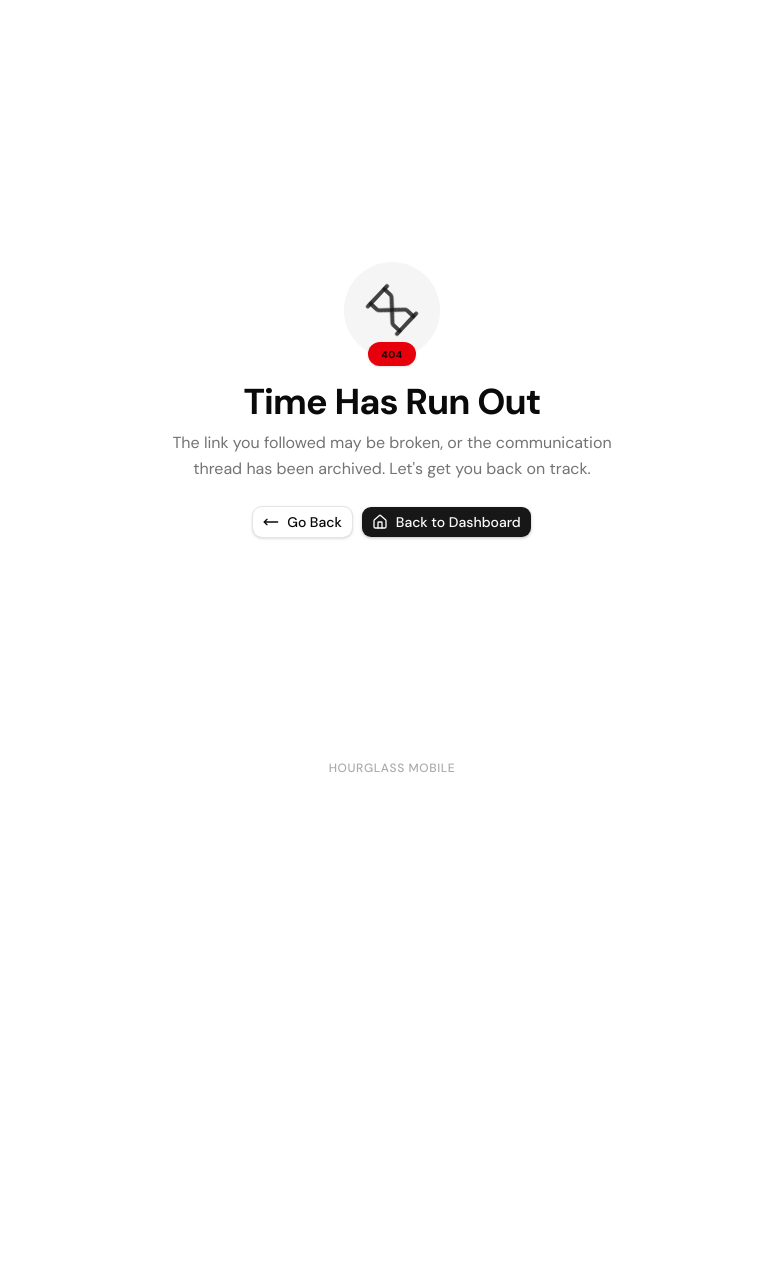
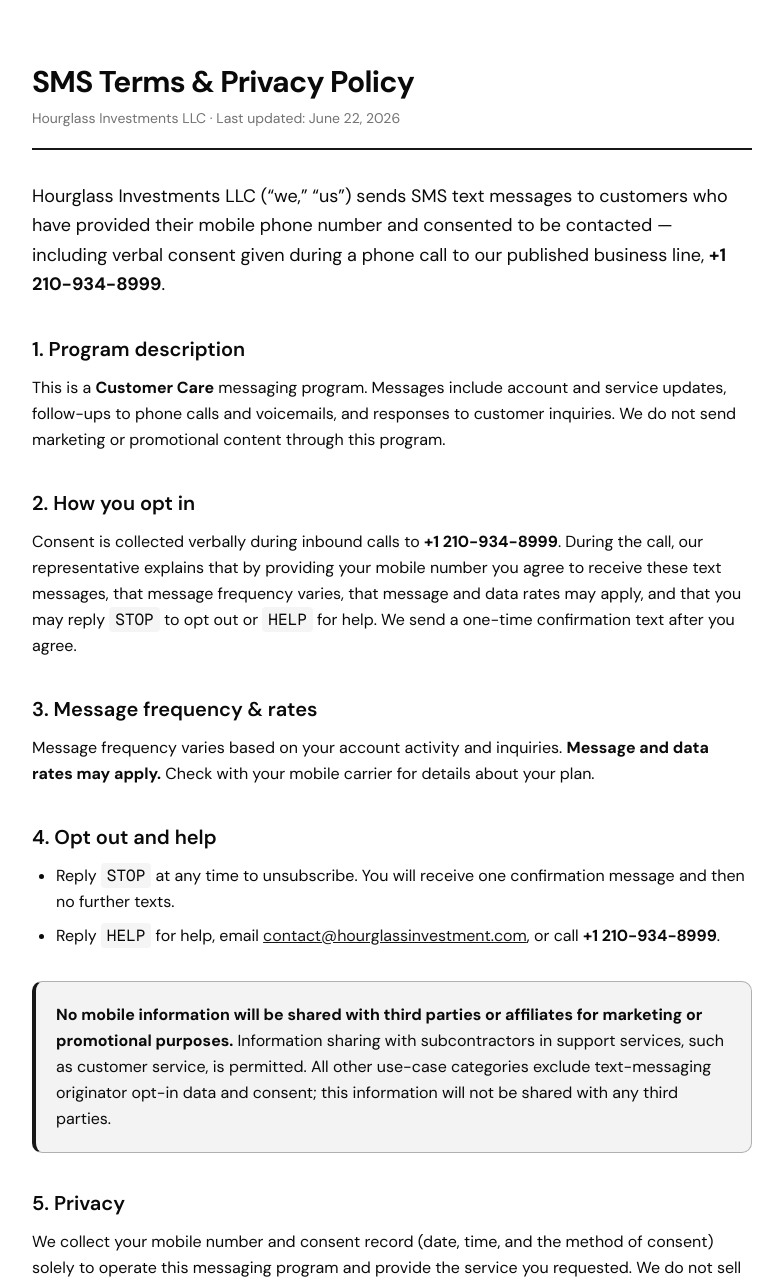
Before and after one commit to Jhovanie14/hourglass-mobile, a Next.js app: page /sms-terms in a window 1280 px wide. Before the commit this address had no page. Shown: the top 1285 px of the page, without its empty margins (248-1031 px from the left). Before the commit the page ends 800 px from the top, so only its background shows below. Built offline with nearby package versions, Linux system fonts and the light colour scheme.

Commit message:
feat: public SMS terms & privacy page for 10DLC campaign

```diff
--- /dev/null
+++ b/app/sms-terms/page.tsx
@@ -0,0 +1,130 @@
+import type { Metadata } from "next"
+
+export const metadata: Metadata = {
+  title: "SMS Terms & Privacy Policy | Hourglass Investments LLC",
+  description:
+    "SMS/text messaging terms, consent, and privacy policy for Hourglass Investments LLC.",
+}
+
+// Contact details surfaced to carriers during 10DLC review — must stay real & reachable.
+const CONTACT_PHONE = "+1 210-934-8999"
+const CONTACT_EMAIL = "contact@hourglassinvestment.com"
+
+export default function SmsTermsPage() {
+  return (
+    <main className="mx-auto max-w-3xl px-6 py-16 text-foreground">
+      <header className="border-b-2 border-primary pb-5">
+        <h1 className="text-3xl font-bold tracking-tight">
+          SMS Terms &amp; Privacy Policy
+        </h1>
+        <p className="mt-2 text-sm text-muted-foreground">
+          Hourglass Investments LLC &middot; Last updated: June 22, 2026
+        </p>
+      </header>
+
+      <p className="mt-8 text-lg leading-relaxed">
+        Hourglass Investments LLC (&ldquo;we,&rdquo; &ldquo;us&rdquo;) sends SMS text
+        messages to customers who have provided their mobile phone number and consented to
+        be contacted &mdash; including verbal consent given during a phone call to our
+        published business line, <strong>{CONTACT_PHONE}</strong>.
+      </p>
+
+      <section className="mt-9 space-y-3">
+        <h2 className="text-xl font-semibold">1. Program description</h2>
+        <p className="leading-relaxed">
+          This is a <strong>Customer Care</strong> messaging program. Messages include
+          account and service updates, follow-ups to phone calls and voicemails, and
+          responses to customer inquiries. We do not send marketing or promotional content
+          through this program.
+        </p>
+      </section>
+
+      <section className="mt-9 space-y-3">
+        <h2 className="text-xl font-semibold">2. How you opt in</h2>
+        <p className="leading-relaxed">
+          Consent is collected verbally during inbound calls to{" "}
+          <strong>{CONTACT_PHONE}</strong>. During the call, our representative explains
+          that by providing your mobile number you agree to receive these text messages,
+          that message frequency varies, that message and data rates may apply, and that
+          you may reply <code className="rounded bg-muted px-1.5 py-0.5">STOP</code> to opt
+          out or <code className="rounded bg-muted px-1.5 py-0.5">HELP</code> for help. We
+          send a one-time confirmation text after you agree.
+        </p>
+      </section>
+
+      <section className="mt-9 space-y-3">
+        <h2 className="text-xl font-semibold">3. Message frequency &amp; rates</h2>
+        <p className="leading-relaxed">
+          Message frequency varies based on your account activity and inquiries.{" "}
+          <strong>Message and data rates may apply.</strong> Check with your mobile carrier
+          for details about your plan.
+        </p>
+      </section>
+
+      <section className="mt-9 space-y-3">
+        <h2 className="text-xl font-semibold">4. Opt out and help</h2>
+        <ul className="list-disc space-y-2 pl-6 leading-relaxed">
+          <li>
+            Reply <code className="rounded bg-muted px-1.5 py-0.5">STOP</code> at any time
+            to unsubscribe. You will receive one confirmation message and then no further
+            texts.
+          </li>
+          <li>
+            Reply <code className="rounded bg-muted px-1.5 py-0.5">HELP</code> for help,
+            email{" "}
+            <a className="text-primary underline" href={`mailto:${CONTACT_EMAIL}`}>
+              {CONTACT_EMAIL}
+            </a>
+            , or call <strong>{CONTACT_PHONE}</strong>.
+          </li>
+        </ul>
+      </section>
+
+      <div className="mt-8 rounded-lg border border-primary/30 border-l-4 border-l-primary bg-primary/5 p-5">
+        <p className="leading-relaxed">
+          <strong>
+            No mobile information will be shared with third parties or affiliates for
+            marketing or promotional purposes.
+          </strong>{" "}
+          Information sharing with subcontractors in support services, such as customer
+          service, is permitted. All other use-case categories exclude text-messaging
+          originator opt-in data and consent; this information will not be shared with any
+          third parties.
+        </p>
+      </div>
+
+      <section className="mt-9 space-y-3">
+        <h2 className="text-xl font-semibold">5. Privacy</h2>
+        <p className="leading-relaxed">
+          We collect your mobile number and consent record (date, time, and the method of
+          consent) solely to operate this messaging program and provide the service you
+          requested. We do not sell your information. For questions about how we handle
+          your data, contact{" "}
+          <a className="text-primary underline" href={`mailto:${CONTACT_EMAIL}`}>
+            {CONTACT_EMAIL}
+          </a>
+          .
+        </p>
+      </section>
+
+      <section className="mt-9 space-y-3">
+        <h2 className="text-xl font-semibold">6. Contact</h2>
+        <p className="leading-relaxed">
+          Hourglass Investments LLC
+          <br />
+          Phone: {CONTACT_PHONE}
+          <br />
+          Email:{" "}
+          <a className="text-primary underline" href={`mailto:${CONTACT_EMAIL}`}>
+            {CONTACT_EMAIL}
+          </a>
+        </p>
+      </section>
+
+      <footer className="mt-14 border-t border-border pt-5 text-sm text-muted-foreground">
+        &copy; 2026 Hourglass Investments LLC. This page describes the terms and privacy
+        practices for our SMS/text messaging program.
+      </footer>
+    </main>
+  )
+}
```
